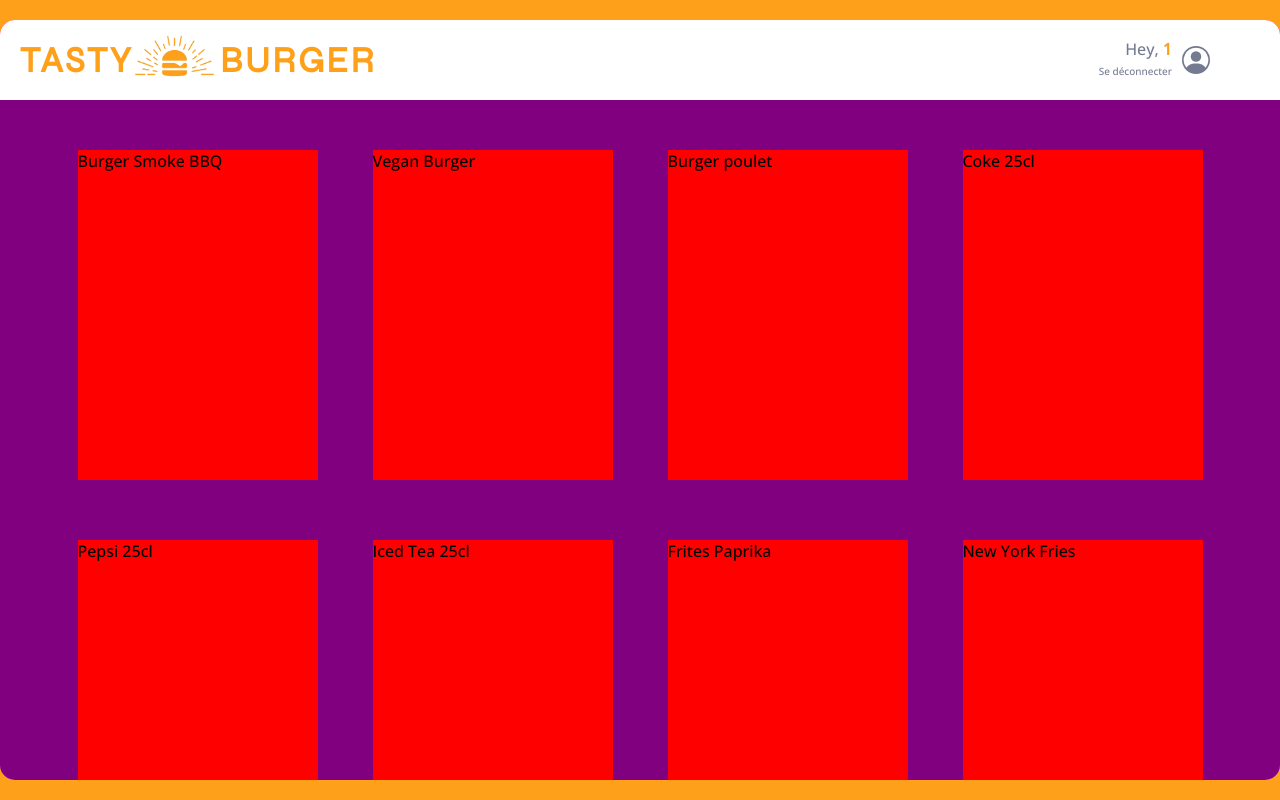
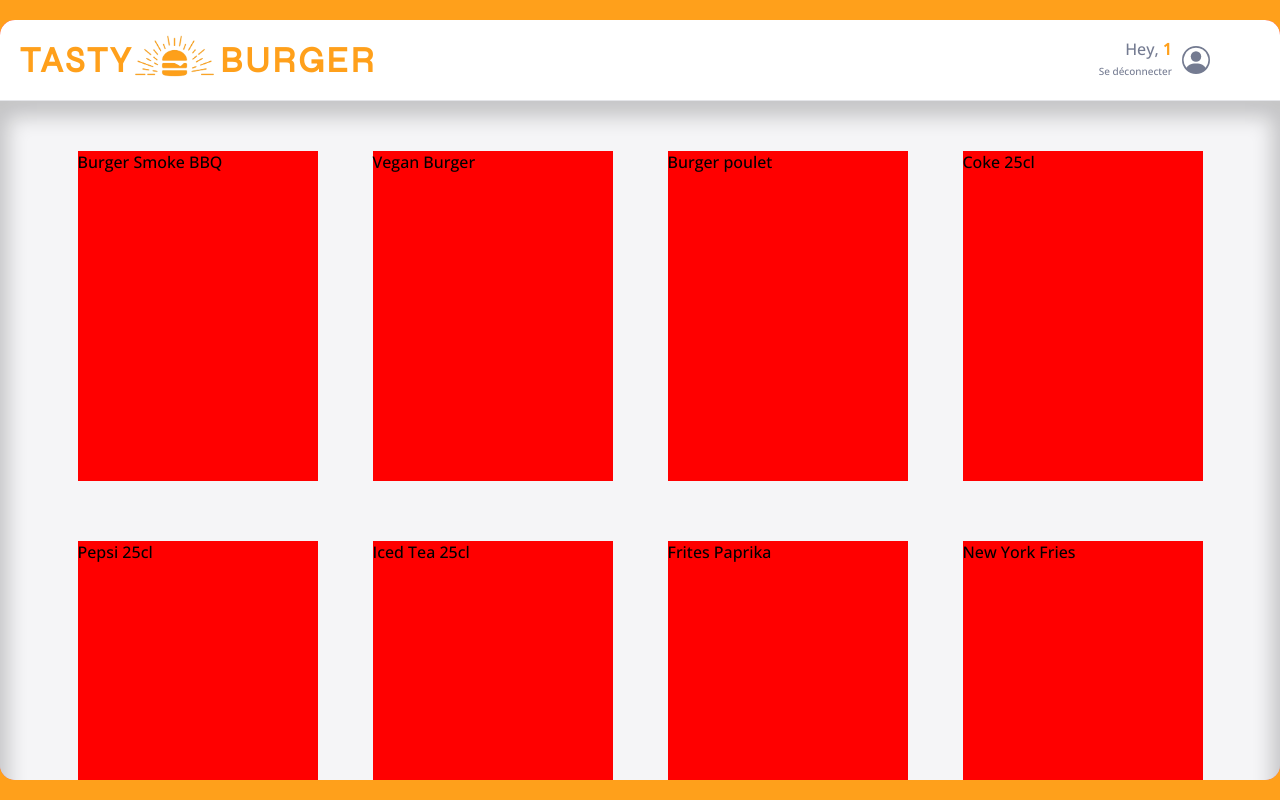
Before and after one commit to YanisMorzak/tasty-burger, a React (Vite) app: page /order/1 in a window 1280 px wide. Built offline with nearby package versions, Linux system fonts and the light colour scheme; a web font is replaced by a local one.

Commit message:
💄 F05: ORDER > Menu > Add final style

```diff
--- a/src/components/pages/order/Main/Menu.jsx
+++ b/src/components/pages/order/Main/Menu.jsx
@@ -1,6 +1,7 @@
 import React, { useState } from 'react'
 import { styled } from 'styled-components';
 import { fakeMenu2 } from '../../../../fakeData/fakeMenu';
+import { theme } from '../../../../theme';
 
 export default function Menu() {
     const [products, setProducts] = useState(fakeMenu2)
@@ -13,7 +14,8 @@ export default function Menu() {
   )
 }
 const MenuStyled = styled.div`
-    background: purple;
+    background: ${theme.colors.background_white};
+    box-shadow: 0px 8px 20px 8px rgba(0, 0, 0, 0.2) inset;
     display: grid;
     grid-template-columns: repeat(4, 1fr);
     grid-row-gap: 60px;
--- a/src/components/pages/order/NavBar/NavBar.jsx
+++ b/src/components/pages/order/NavBar/NavBar.jsx
@@ -22,6 +22,7 @@ const NavBarStyled = styled.nav`
   justify-content: space-between;
   border-top-left-radius: ${theme.borderRadius.extraRound};
   border-top-right-radius: ${theme.borderRadius.extraRound};
+  border-bottom: 1px solid ${theme.colors.greyLight};
 
   .logo-order-page{
     cursor: pointer;
```
